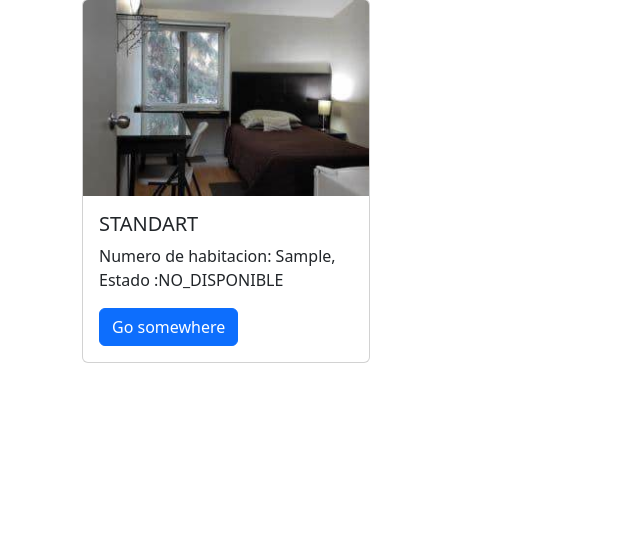
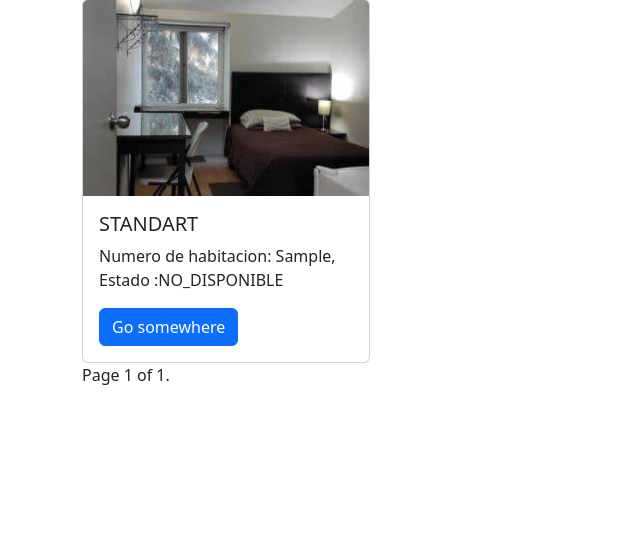
Before and after one commit to Arzubide/Projects, a Django app: page /habitaciones/ in a window 1280 px wide. Shown: the part 57-616 px from the top of the page, without its empty margins (0-640 px from the left). Run offline with Django 5.2, Linux system fonts and the light colour scheme; tables that the repository leaves empty hold one stand-in row (values such as "Sample post").

Commit message:
se da diseño para la creacion de la vista de habitaciones

```diff
--- a/Python/Django/GreenSaty/greenstay/applications/habitaciones/views.py
+++ b/Python/Django/GreenSaty/greenstay/applications/habitaciones/views.py
@@ -6,4 +6,5 @@ class Habitaciones(ListView):
     template_name = 'habitaciones/ListaHabitaciones.html'
     model = Habitacion
     context_object_name = 'habitaciones'
+    paginate_by = 10
     pass
--- a/Python/Django/GreenSaty/greenstay/templates/habitaciones/ListaHabitaciones.html
+++ b/Python/Django/GreenSaty/greenstay/templates/habitaciones/ListaHabitaciones.html
@@ -10,7 +10,19 @@
     <div class="container-lg">
         {% for h in habitaciones %}
             <div class="card" style="width: 18rem;">
+
+                {% if h.nivelHabitacion == 'STANDART' %}
                     <img src="{% static 'img/st.jpg' %}" class="card-img-top" alt="...">
+                {% elif h.nivelHabitacion == 'DELUXE' %}
+                    <img src="{% static 'img/dl.jpg' %}" class="card-img-top" alt="...">
+                {% elif h.nivelHabitacion == 'EJECUTIVA' %}
+                    <img src="{% static 'img/ej.jpg' %}" class="card-img-top" alt="...">
+                {% elif h.nivelHabitacion == 'Suite' %}
+                    <img src="{% static 'img/suite.jpg' %}" class="card-img-top" alt="...">
+                {% elif h.nivelHabitacion == 'Presidencial' %}
+                    <img src="{% static 'img/prl.jpg' %}" class="card-img-top" alt="...">
+                {% endif %}
+
                 <div class="card-body">
                     <h5 class="card-title">{{h.nivelHabitacion}}</h5>
                     <p class="card-text">
@@ -20,5 +32,24 @@
                 </div>
             </div>
         {% endfor %}
+
+        <div class="pagination">
+            <span class="step-links">
+                {% if page_obj.has_previous %}
+                    <a href="?page=1">&laquo; first</a>
+                    <a href="?page={{ page_obj.previous_page_number }}">previous</a>
+                {% endif %}
+
+                <span class="current">
+                    Page {{ page_obj.number }} of {{ page_obj.paginator.num_pages }}.
+                </span>
+
+                {% if page_obj.has_next %}
+                    <a href="?page={{ page_obj.next_page_number }}">next</a>
+                    <a href="?page={{ page_obj.paginator.num_pages }}">last &raquo;</a>
+                {% endif %}
+            </span>
+        </div>
+
     </div>
 {% endblock body %}
```
Also changed, not shown: Python/Django/GreenSaty/greenstay/static/img/dl.jpg (added), Python/Django/GreenSaty/greenstay/static/img/ej.jpg (added), Python/Django/GreenSaty/greenstay/static/img/prl.jpg (added), Python/Django/GreenSaty/greenstay/static/img/suite.jpg (added). Lines whose indentation alone changed are shown as unchanged.
